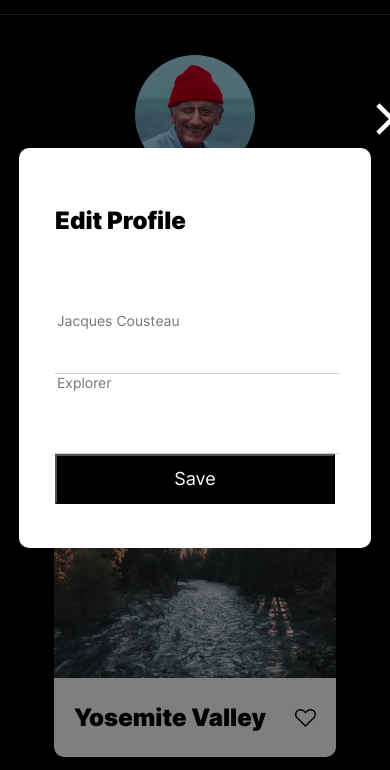
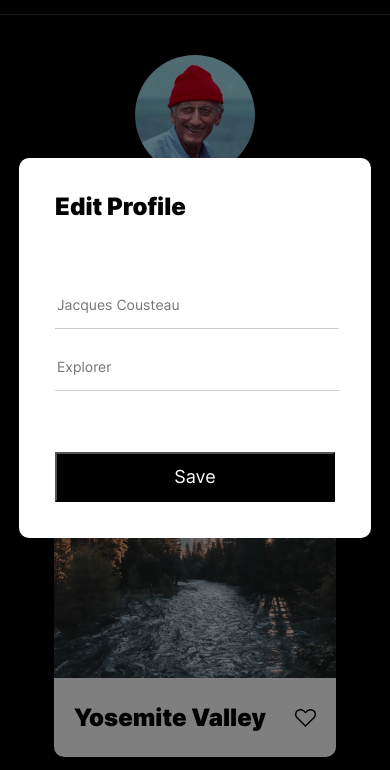
Before and after one commit to RogerS493/se_project_aroundtheus, a plain HTML site: page index.html in a window 390 px wide. Shown: the part 74-844 px from the top of the page. Drawn offline with Linux system fonts and the light colour scheme.

Commit message:
Mkaing it responsive on the mobile screen

```diff
--- a/blocks/modal.css
+++ b/blocks/modal.css
@@ -25,9 +25,10 @@
   padding-right: 36px;
   border-radius: 10px;
   position: relative;
-  width: 430px;
-  height: 330px;
-  max-width: 100%;
+  /* max-width: 430px; */
+  /* height: 330px; */
+  /* max-width: 100%; */
+  margin: auto;
 }
 
 .modal__close {
@@ -49,6 +50,9 @@
   font-weight: 900;
   line-height: 29.2px;
   color: rgb(0, 0, 0);
+  /* padding: 0; */
+  padding-bottom: 54px;
+  margin: 0;
 }
 
 .modal__button {
@@ -73,11 +77,12 @@
   font-weight: 400;
   font-size: 14px;
   line-height: 16.9px;
+  color: rgb(0, 0, 0);
   border: none;
   border-bottom: 1px solid rgba(0, 0, 0, 0.2);
   width: 100%;
-  padding-top: 54px;
-  padding-bottom: 43px;
+  margin-bottom: 29px;
+  padding-bottom: 14px;
 }
 
 .modal__form-description {
@@ -85,8 +90,23 @@
   font-weight: 400;
   font-size: 14px;
   line-height: 16.9px;
+  color: rgb(0, 0, 0);
   border: none;
   border-bottom: 1px solid rgba(0, 0, 0, 0.2);
   width: 100%;
-  padding-bottom: 61px;
+  margin-bottom: 61px;
+  padding-bottom: 14px;
 }
+
+@media screen and (max-width: 497px) {
+  .modal__close {
+    width: 26px;
+    height: 26px;
+  }
+}
+
+@media screen and (max-width: 500px) {
+  .modal__heading {
+    padding-bottom: 75px;
+  }
+}
```
